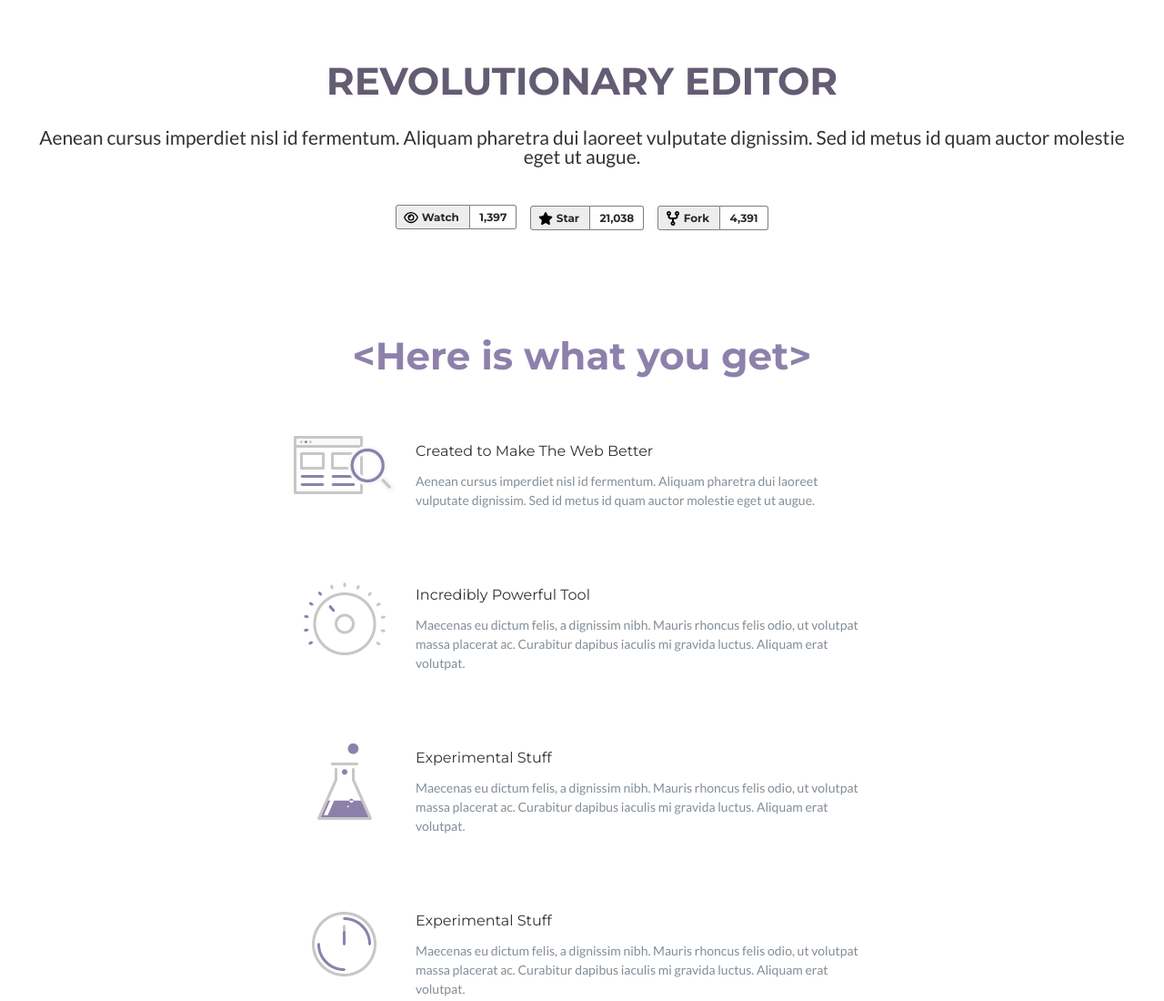
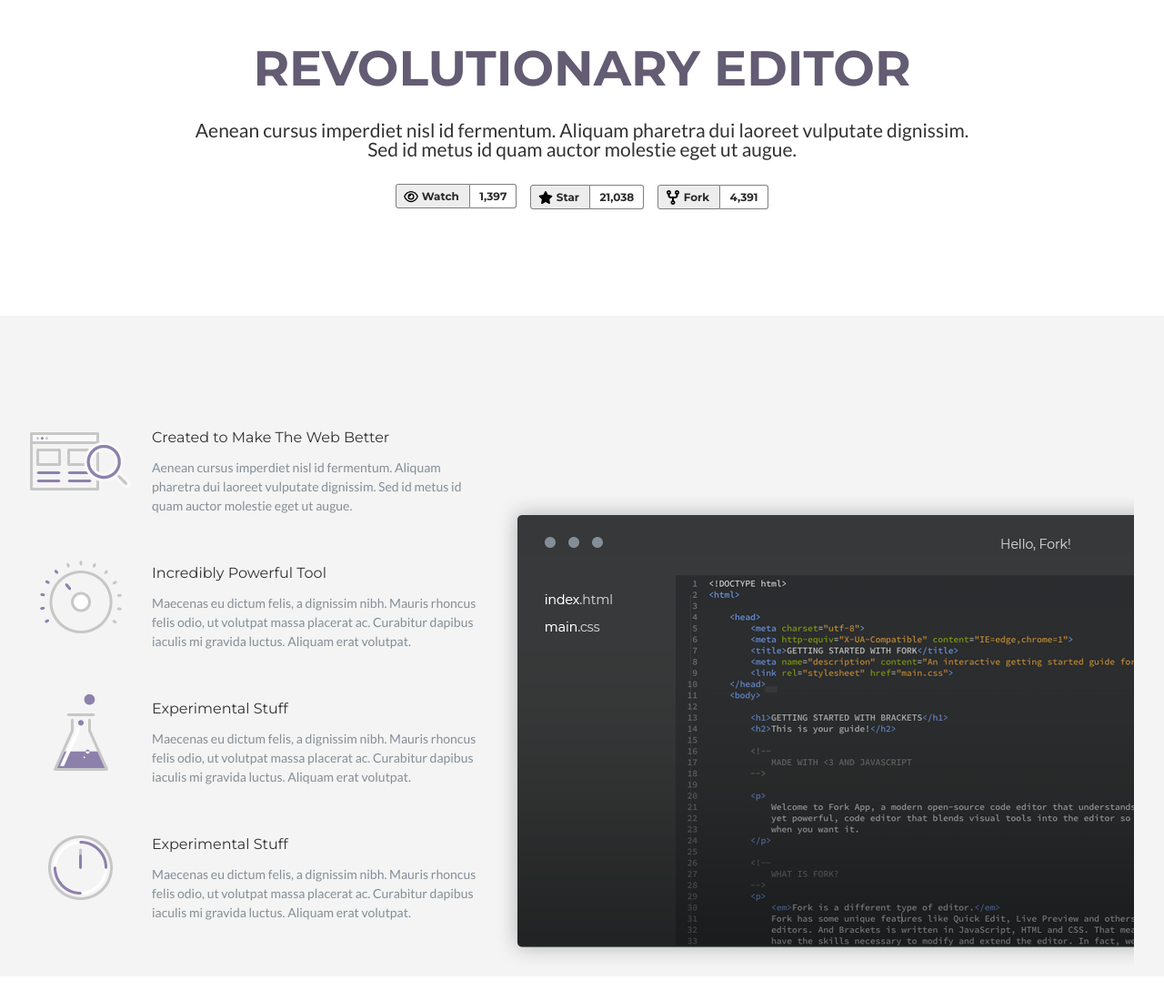
Before and after one commit to Misha77b/webpack-forkio, a website built with webpack: page src/index.html in a window 1280 px wide. Shown: the part 840-1940 px from the top of the page at 91% size. After the commit the page ends 1913 px from the top, so only its background shows below. Built offline with nearby package versions, Linux system fonts and the light colour scheme.

Commit message:
editor section laptop some media

```diff
--- a/src/styles/media.scss
+++ b/src/styles/media.scss
@@ -57,7 +57,7 @@
       font-size: 42px;
     }
     &__text {
-      margin-bottom: 50px;
+      margin-bottom: 35px;
       font-size: 21px;
     }
   }
@@ -69,12 +69,10 @@
     &__products {
       padding: 0 35px;
       margin-bottom: 60px;
-      //   align-items: center;
       gap: 60px;
     }
     &__products-item {
       flex-direction: row;
-      //   gap: 40px;
       justify-content: center;
     }
     &__products-img {
@@ -104,7 +102,7 @@
 // laptop
 @media (min-width: 992px) {
   .navigation {
-    margin: 0 auto 90px;
+    margin: 0 auto 70px;
     max-width: 1200px;
     background: transparent;
     justify-content: flex-end;
@@ -145,4 +143,30 @@
       background: white;
     }
   }
+  .editor {
+    &__title {
+      font-size: 54px;
+    }
+    &__text {
+      max-width: 860px;
+      margin: 0 auto 35px;
+    }
+  }
+  .whatYouGet {
+    // max-width: 1200px;
+    background: #f4f4f4;
+    display: flex;
+    align-items: flex-end;
+    justify-content: center;
+    &__title {
+      display: none;
+    }
+    &__products {
+      padding: 100px 0 0;
+      gap: 30px;
+    }
+    &__products-desription {
+      max-width: 370px;
+    }
+  }
 }
```
